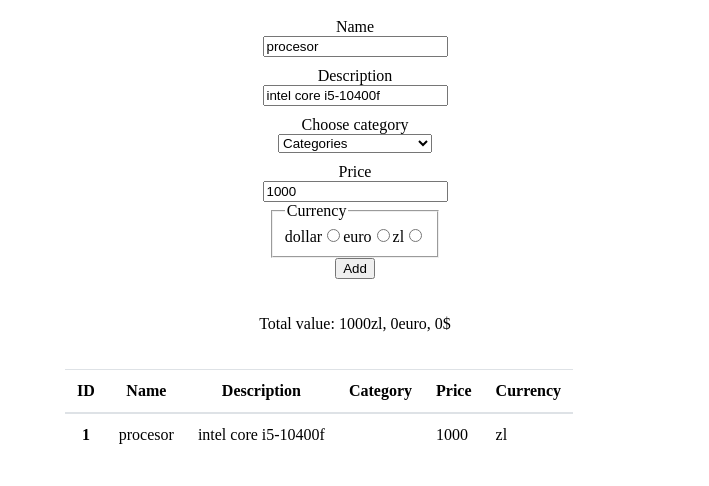
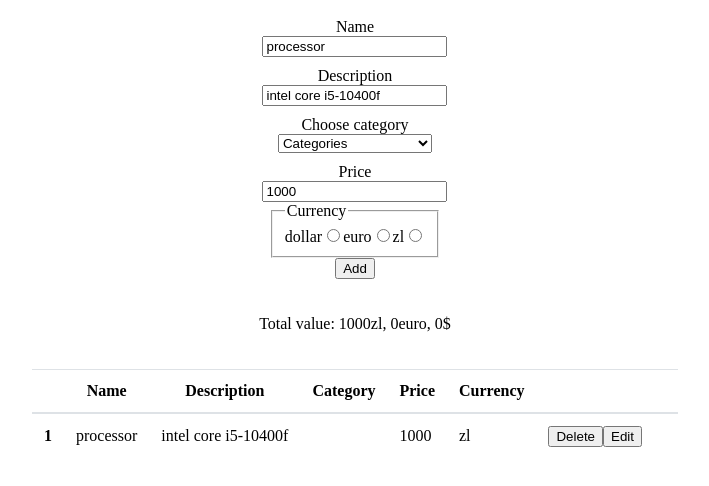
Before and after one commit to H3ronn/pc-value, a React (Create React App) app: page / in a window 1280 px wide. Both pictures are taken after a click on the button "Add". Shown: the top 486 px of the page, without its empty margins (285-994 px from the left). Built offline with nearby package versions, Linux system fonts and the light colour scheme.

Commit message:
Add deleteItem function

```diff
--- a/src/components/organisms/Table/Table.js
+++ b/src/components/organisms/Table/Table.js
@@ -19,18 +19,20 @@ const StyledTable = styled.table`
   }
 `;
 
-const Table = ({ data }) => {
+const Table = ({ data, deleteItem }) => {
   return (
     <TableWrapper>
       <StyledTable>
         <thead>
           <tr>
-            <th>ID</th>
+            <th></th>
             <th>Name</th>
             <th>Description</th>
             <th>Category</th>
             <th>Price</th>
             <th>Currency</th>
+            <th></th>
+            <th></th>
           </tr>
         </thead>
         <tbody>
@@ -41,14 +43,18 @@ const Table = ({ data }) => {
                 ))}
               </tr>
             ))} */}
-          {data.map(({ id, name, description, category, price, currency }) => (
-            <tr>
-              <th>{id}</th>
+          {data.map(({ id, name, description, category, price, currency }, index) => (
+            <tr key={index}>
+              <th>{index + 1}</th>
               <td>{name}</td>
               <td>{description}</td>
               <td>{category}</td>
               <td>{price}</td>
               <td>{currency}</td>
+              <td>
+                <button onClick={() => deleteItem(id)}>Delete</button>
+                <button onClick={() => deleteItem(id)}>Edit</button>
+              </td>
             </tr>
           ))}
         </tbody>
--- a/src/views/App.js
+++ b/src/views/App.js
@@ -1,4 +1,4 @@
-import React, { useReducer, useState } from 'react';
+import React, { useEffect, useReducer, useState } from 'react';
 import styled from 'styled-components';
 import Form from 'components/organisms/Form/Form';
 import Table from 'components/organisms/Table/Table';
@@ -16,7 +16,7 @@ const Wrapper = styled.div`
 
 const initFormValues = {
   id: 1,
-  name: 'procesor',
+  name: 'processor',
   description: 'intel core i5-10400f',
   category: '',
   price: 1000,
@@ -31,14 +31,21 @@ const App = () => {
   const [formValues, dispatch] = useReducer(reducer, initFormValues);
   const [state, setState] = useState([]);
 
-  const handleAddItem = (e) => {
+  const addItem = (e) => {
     e.preventDefault();
 
-    setState((prevState) => [
-      ...prevState,
-      { ...formValues, id: prevState.length + 1 },
-    ]);
+    setState((prevState) => [...prevState, { ...formValues, id: prevState.length + 1 }]);
   };
+
+  const deleteItem = (id) => {
+    setState((prevState) => {
+      return prevState.filter((item) => item.id !== id);
+    });
+  };
+
+  useEffect(() => {
+    console.log(state);
+  }, [state]);
 
   const handleInputChange = (e) => {
     dispatch({ name: e.target.name, value: e.target.value });
@@ -62,13 +69,9 @@ const App = () => {
 
   return (
     <Wrapper>
-      <Form
-        values={formValues}
-        onChange={handleInputChange}
-        onSubmit={handleAddItem}
-      />
+      <Form values={formValues} onChange={handleInputChange} onSubmit={addItem} />
       <p>{getTotalValue()}</p>
-      <Table data={state} />
+      <Table data={state} deleteItem={deleteItem} />
     </Wrapper>
   );
 };
```
Also changed, not shown: src/components/organisms/Form/Form.js (+3 -21 lines), 1 other file (tests, documents, lock files or other folders).
